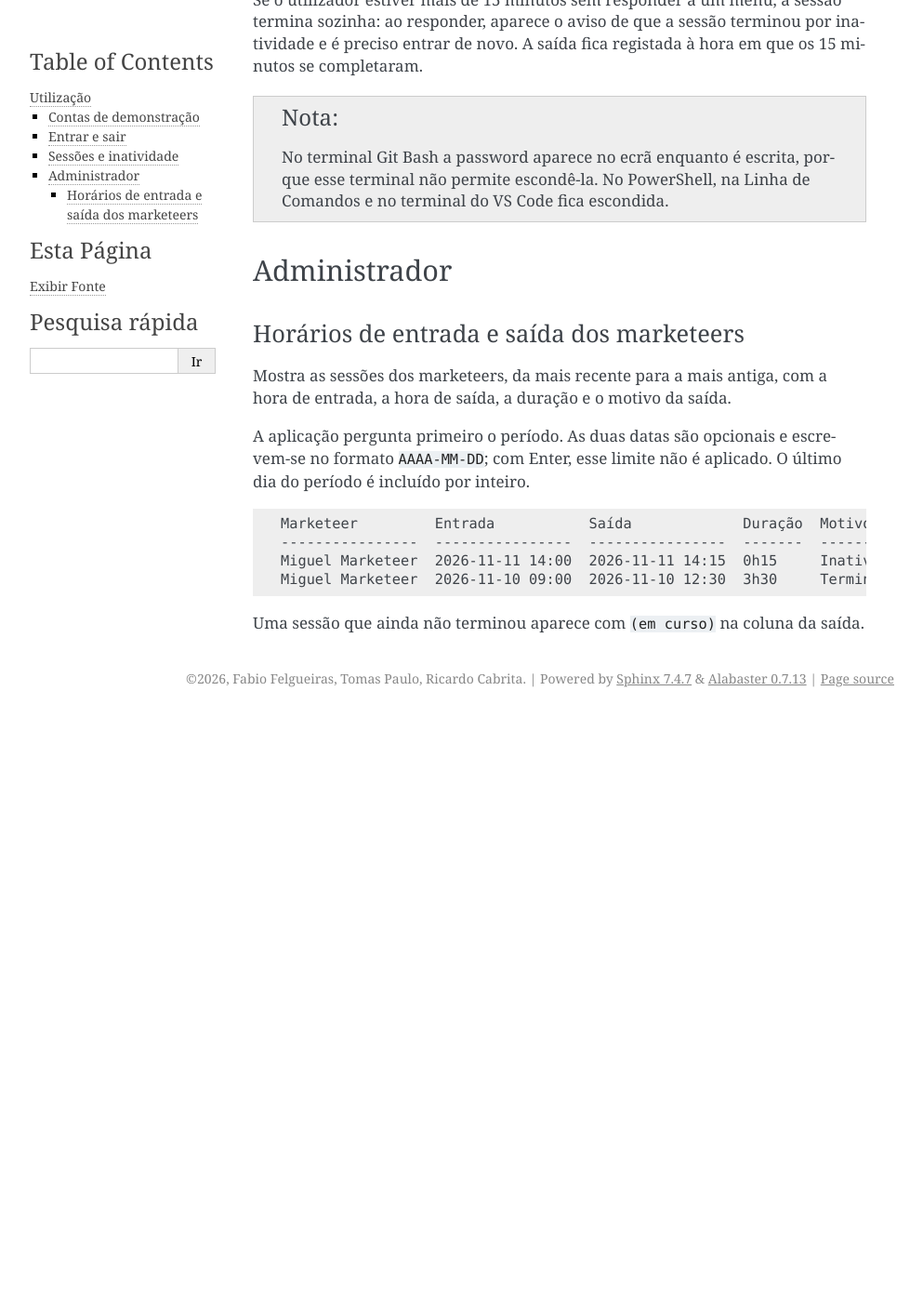
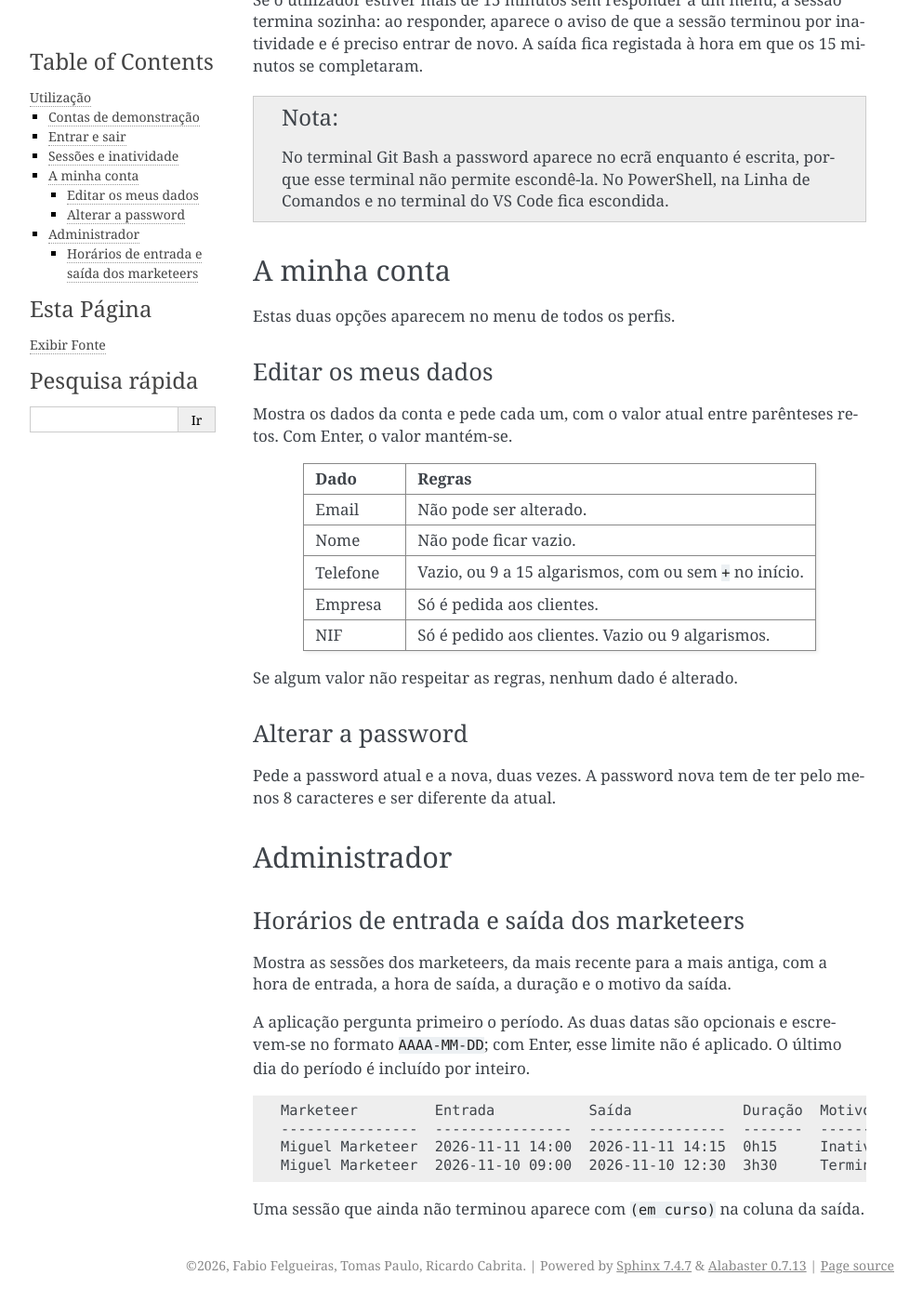
Before and after one commit to Blive77/ADC-TrabGrupo, a Sphinx documentation site: the page built from docs/utilizacao.rst, in a window 1280 px wide and 1400 px high, scrolled down 980 px. Shown: the whole window at 93% size, without its empty margins (148-1141 px from the left). Built offline with Sphinx 7.4.7, drawn with Linux system fonts in a browser that asks for light colours; before the commit the page ends 1749 px from its top, so only the background shows below that.

Commit message:
docs(conta): documentar as opções da conta

```diff
--- a/docs/arquitetura.rst
+++ b/docs/arquitetura.rst
@@ -27,6 +27,7 @@ Estrutura de pastas
        principal.py       menu inicial e entrada na aplicação
        perfis.py          menu de cada perfil
        admin.py           opções do menu do Administrador
+       conta.py           opções da conta, comuns a todos os perfis
    tests/                 testes automáticos (pytest)
    docs/                  esta documentação (Sphinx)
    dados/                 criada no primeiro arranque; não vai para o Git
--- a/docs/utilizacao.rst
+++ b/docs/utilizacao.rst
@@ -64,6 +64,42 @@ os 15 minutos se completaram.
    esse terminal não permite escondê-la. No PowerShell, na Linha de Comandos
    e no terminal do VS Code fica escondida.
 
+A minha conta
+-------------
+
+Estas duas opções aparecem no menu de todos os perfis.
+
+Editar os meus dados
+~~~~~~~~~~~~~~~~~~~~
+
+Mostra os dados da conta e pede cada um, com o valor atual entre parênteses
+retos. Com Enter, o valor mantém-se.
+
+.. list-table::
+   :header-rows: 1
+   :widths: 20 80
+
+   * - Dado
+     - Regras
+   * - Email
+     - Não pode ser alterado.
+   * - Nome
+     - Não pode ficar vazio.
+   * - Telefone
+     - Vazio, ou 9 a 15 algarismos, com ou sem ``+`` no início.
+   * - Empresa
+     - Só é pedida aos clientes.
+   * - NIF
+     - Só é pedido aos clientes. Vazio ou 9 algarismos.
+
+Se algum valor não respeitar as regras, nenhum dado é alterado.
+
+Alterar a password
+~~~~~~~~~~~~~~~~~~
+
+Pede a password atual e a nova, duas vezes. A password nova tem de ter pelo
+menos 8 caracteres e ser diferente da atual.
+
 Administrador
 -------------
 
```
Also changed, not shown: docs/referencia.rst (+10 -0 lines).
